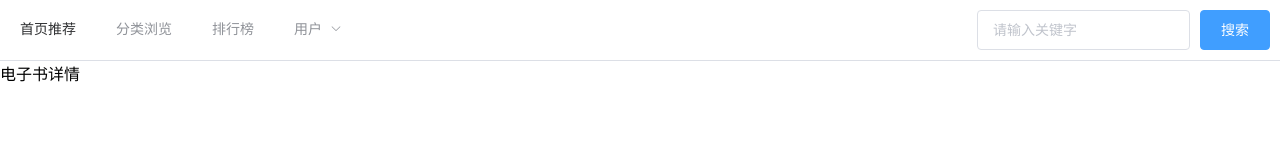
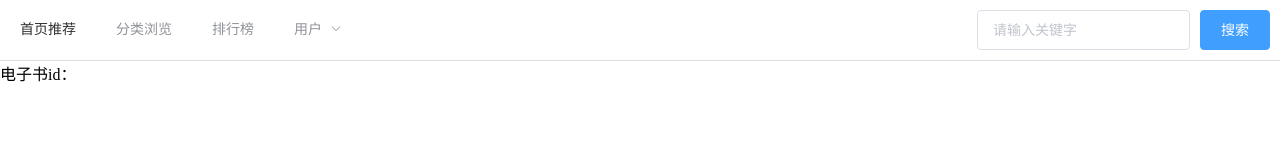
Before and after one commit to byx2000/byx-bookstore-app, a Vue app: page /detail in a window 1280 px wide. Shown: the top 160 px of the page. Built offline with nearby package versions, Linux system fonts and the light colour scheme.

Commit message:
添加电子书详情页的页面跳转

```diff
--- a/src/components/BookItemSmall.vue
+++ b/src/components/BookItemSmall.vue
@@ -1,7 +1,7 @@
 <template>
   <el-card class="box-card">
     <el-row type="flex" justify="start">
-      <img class="book-cover" :src="book.cover"/>
+      <img class="book-cover" :src="book.cover" @click="toBookDetailPage"/>
     </el-row>
     <el-row type="flex" justify="start">
       <p class="book-name ellipse">{{book.name}}</p>
@@ -25,6 +25,16 @@ export default {
       default() {
         return {}
       }
+    }
+  },
+  methods: {
+    toBookDetailPage() {
+      this.$router.push({
+        path: '/detail',
+        query: {
+          bookId: this.book.id
+        }
+      })
     }
   }
 }
--- a/src/components/NavBar.vue
+++ b/src/components/NavBar.vue
@@ -42,7 +42,7 @@ export default {
   },
   methods: {
     toSearchPage() {
-      this.$router.replace({
+      this.$router.push({
         path: '/search',
         query: {
           searchText: this.searchText
--- a/src/views/BookDetailPage/BookDetailPage.vue
+++ b/src/views/BookDetailPage/BookDetailPage.vue
@@ -1,11 +1,16 @@
 <template>
   <div>
-    电子书详情
+    电子书id：{{bookId}}
   </div>
 </template>
 
 <script>
 export default {
-  name: 'BookDetailPage'
+  name: 'BookDetailPage',
+  computed: {
+    bookId() {
+      return this.$route.query.bookId
+    }
+  }
 }
 </script>
```
